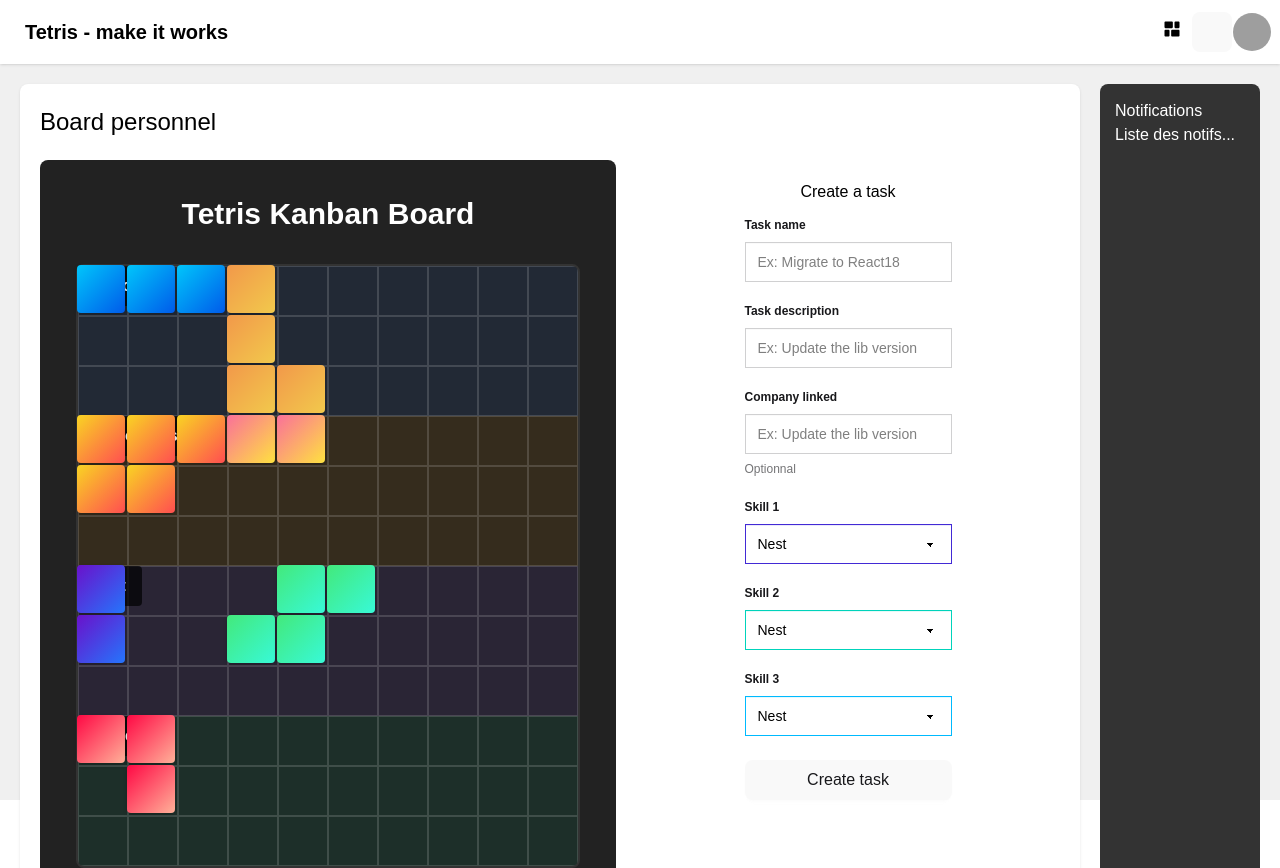
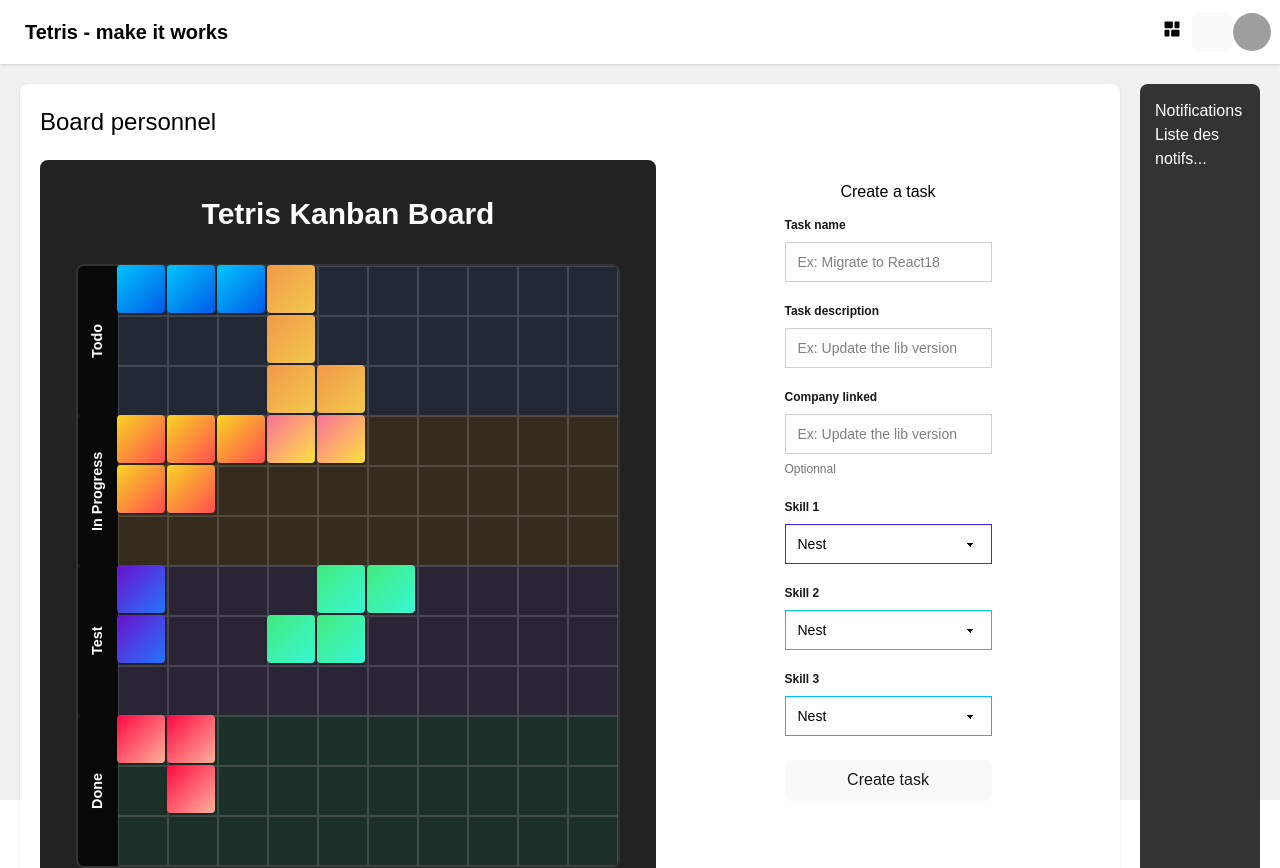
Before and after one commit to Clarence1208/Tetris-MakeItWork-FRONT, a React (Vite) app: page / in a window 1280 px wide. Shown: the top 868 px of the page. Built offline with nearby package versions, Linux system fonts and the light colour scheme; grey boxes are pictures that could not be loaded.

Commit message:
board ui fix

```diff
--- a/src/components/Board.tsx
+++ b/src/components/Board.tsx
@@ -1,7 +1,7 @@
 // Board.tsx
 import React, {useCallback, useEffect, useRef, useState} from 'react';
 import {DndContext, DragEndEvent, DragOverlay, DragStartEvent} from '@dnd-kit/core';
-import {KanbanBoard, KanbanColumn, KanbanStatus, Task, TetrisShape, Point} from '../types';
+import {KanbanBoard, KanbanColumn, KanbanStatus, Point, Task, TetrisShape} from '../types';
 import TetrisBlock from './TetrisBlock';
 import TetrisGrid from './TetrisGrid';
 import './Board.css';
@@ -854,7 +854,7 @@
                             className="tetris-block-wrapper"
                             style={{
                                 position: 'absolute',
-                                left: `${x * CELL_SIZE}px`,
+                                left: `${(x * CELL_SIZE) + 40}px`, // Add 40px offset for the labels
                                 top: `${y * CELL_SIZE}px`,
                                 zIndex: 10,
                             }}
--- a/src/components/TetrisGrid.css
+++ b/src/components/TetrisGrid.css
@@ -12,8 +12,9 @@
 .tetris-grid {
   display: flex;
   flex-direction: column;
-  width: 100%;
+  width: calc(100% - 40px); /* Adjust width to account for labels */
   box-shadow: 0 4px 8px rgba(0, 0, 0, 0.2);
+  margin-left: 40px; /* Add margin to align with labels */
 }
 
 .tetris-grid-row {
@@ -90,27 +91,34 @@
   left: 0;
   top: 0;
   height: 100%;
-  width: 100%;
+  width: 40px; /* Fixed width for labels */
   pointer-events: none;
+  display: flex;
+  flex-direction: column;
 }
 
 .tetris-grid-section-label {
   position: absolute;
   left: 0;
-  padding: 8px 16px;
+  writing-mode: vertical-lr;
+  transform: rotate(180deg);
+  padding: 16px 4px;
   background-color: rgba(0, 0, 0, 0.7);
   color: white;
   font-weight: bold;
   border-radius: 0 4px 4px 0;
-  font-size: 1rem;
+  font-size: 0.9rem;
   transition: all 0.3s ease;
+  height: 25%; /* Each label takes 1/4 of the height */
+  display: flex;
+  align-items: center;
+  justify-content: center;
+  width: 40px;
 }
 
 .tetris-grid-section-label.active {
   background-color: rgba(0, 0, 0, 0.9);
-  left: 8px;
-  padding: 10px 18px;
-  font-size: 1.1rem;
+  font-size: 1rem;
   box-shadow: 0 2px 10px rgba(0, 0, 0, 0.3);
 }
 
--- a/src/components/TetrisGrid.tsx
+++ b/src/components/TetrisGrid.tsx
@@ -71,9 +71,6 @@
 
   return (
       <div className="tetris-grid-container">
-        <div className="tetris-grid">
-          {renderGrid()}
-        </div>
         <div className="tetris-grid-sections">
           {Object.entries(statusSections).map(([status, { start }]) => (
               <div
@@ -81,9 +78,12 @@
                   className={`tetris-grid-section-label ${activeStatus === status ? 'active' : ''}`}
                   style={{ top: `${(start / height) * 100}%` }}
               >
-                {status}
+                {status === 'InProgress' ? 'In Progress' : status}
               </div>
           ))}
+        </div>
+        <div className="tetris-grid">
+          {renderGrid()}
         </div>
       </div>
   );
```
